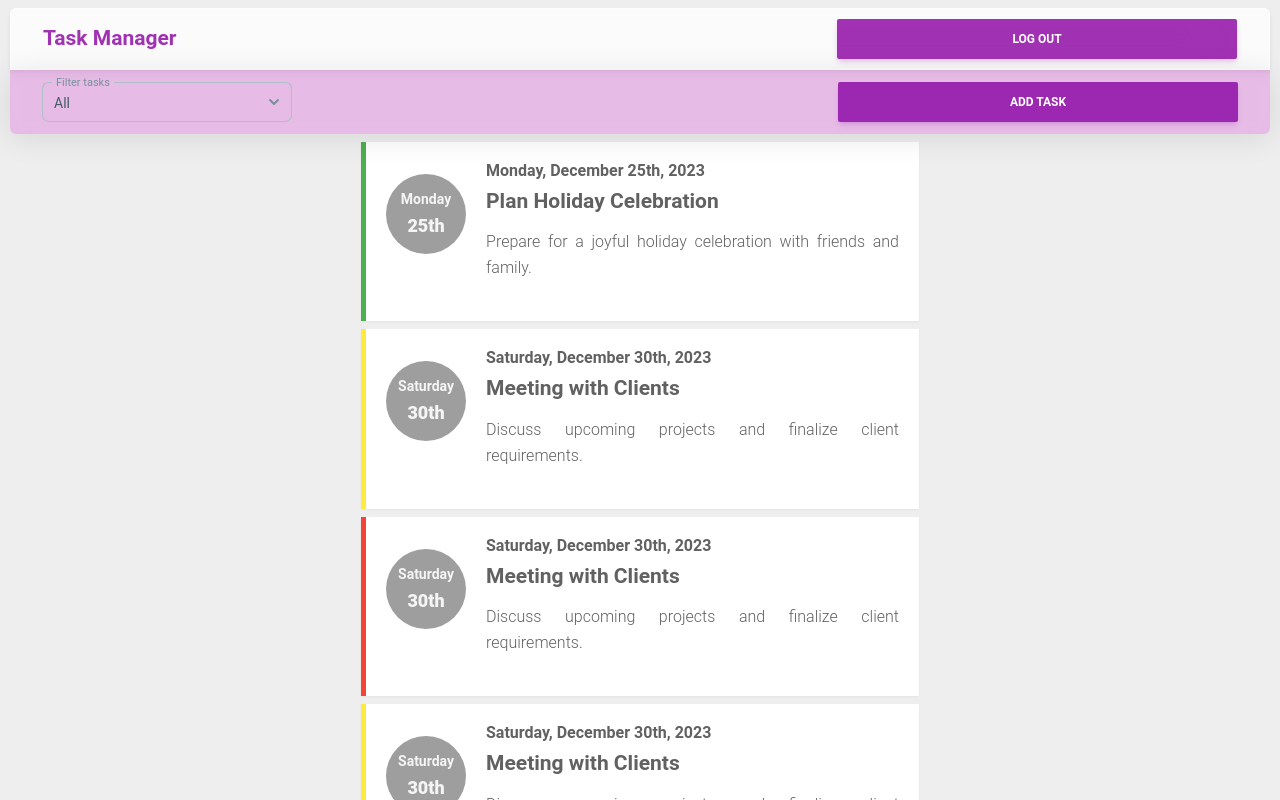
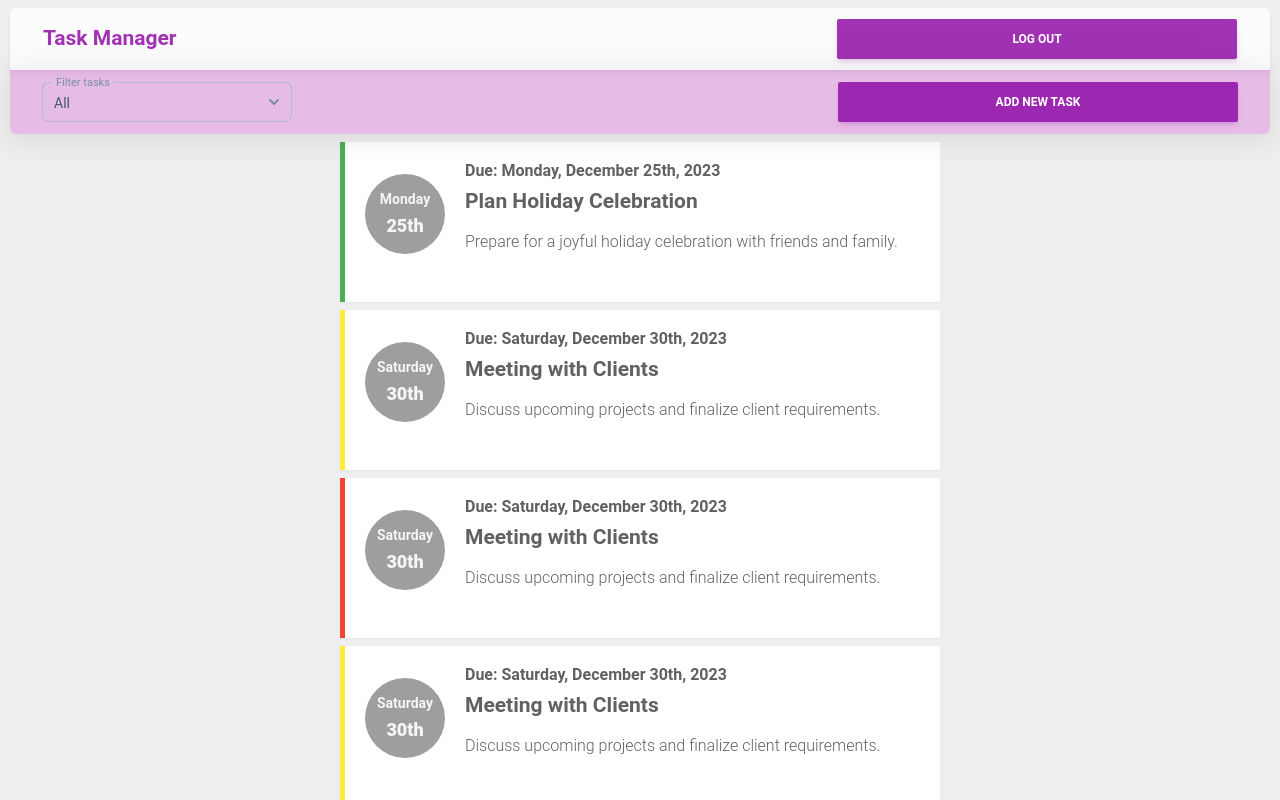
Before and after one commit to JaafarMortada/task-manager, a React (Vite) app in the folder frontend/: page /tasks in a window 1280 px wide. Shown: the top 800 px of the page. Built offline with nearby package versions, Linux system fonts and the light colour scheme.

Commit message:
frontend <> adding add new task dialog

```diff
--- a/frontend/src/components/cards/TaskCard.tsx
+++ b/frontend/src/components/cards/TaskCard.tsx
@@ -15,7 +15,7 @@ const TaskCard: React.FC<TaskCardProps> = ({ task }) => {
         <Card
         placeholder={undefined}
             color="white"
-            className={` max-w-[calc(100%-20px)]  py-4 z-[1] px-5 rounded-none shadow-sm flex flex-row border-l-[5px] border-${color}-500 `}
+            className={`max-w-[600px] min-w-[600px] py-4 z-[1] px-5 rounded-none shadow-sm flex flex-row border-l-[5px] border-${color}-500 `}
         >
             <CardHeader
             placeholder={undefined}
@@ -25,7 +25,6 @@ const TaskCard: React.FC<TaskCardProps> = ({ task }) => {
                 className="mx-0 z-[0] flex gap-4 items-start  min-w-[100px] pb-8 "
             >
                 <div className="flex min-w-max bg-gray-500 flex-col  gap-0.5 rounded-full h-20 w-20 items-center justify-center">
-
                     <div className="flex items-center justify-between">
                         <Typography variant="h5" className={`text-gray-100 text-[14px]`} placeholder={undefined}>
                             {date.format('dddd')}
@@ -41,14 +40,14 @@ const TaskCard: React.FC<TaskCardProps> = ({ task }) => {
 
                     <div className={`flex items-center justify-between `}>
                         <Typography variant="h6" className="text-[--gray]" placeholder={undefined}>
-                            {date.format('dddd, MMMM Do, YYYY')}
+                            Due: {date.format('dddd, MMMM Do, YYYY')}
                         </Typography>
 
                     </div>
                     <Typography className=" text-left font-bold text-[21px]" placeholder={undefined}>{task.title}</Typography>
                 </div>
                 <Typography className={` text-justify`} placeholder={undefined}>
-                    {task.notes}
+                    {task.description}
                 </Typography>
             </CardBody>
         </Card>
--- /dev/null
+++ b/frontend/src/components/dialogs/AddNewTask.tsx
@@ -0,0 +1,92 @@
+import { Dialog, DialogBody, DialogFooter, DialogHeader, Typography } from "@material-tailwind/react"
+import { CustomButton, CustomInput } from "../ui"
+import { useState } from "react"
+import CustomTextArea from "../ui/CustomTextArea"
+
+interface AddNewTaskProps {
+    handleNewTask: (newTask: any) => void;
+}
+
+const AddNewTask: React.FC<AddNewTaskProps> = ({ handleNewTask }) => {
+
+    const [open, setOpen] = useState(false);
+    const handleOpen = () => setOpen(!open)
+    const [data, setData] = useState({
+        title: '',
+        date: '',
+        description: '',
+    })
+    const [error, setError] = useState(false)
+
+    const [adding, setAdding] = useState(false)
+
+    // const handleError = () => {
+    //     setAdding(false)
+    //     setError(true)
+    //     setTimeout(() => {
+    //         setError(false);
+    //     }, 3000)
+    // }
+
+    const handleAddTask = async () => {
+        // const res: TaskItem = await addTask(data)
+        // if (res.title) {
+            // setAdding(false)
+            handleNewTask(data);
+            setOpen(false)
+        // } else {
+            // handleError()
+        // }
+    }
+
+    return (
+        <>
+            <CustomButton label="Add New Task" classes='' onClick={handleOpen} containerClassNames="w-[220px]" />
+            <Dialog size={"md"} open={open} handler={handleOpen}
+                className=""
+                placeholder={undefined}
+            >
+                <DialogHeader
+                    className={`flex w-full justify-center items-center`} placeholder={undefined}
+                >
+                    <Typography
+                        className={`mt-1 w-full flex items-center justify-center gap-1  font-normal`} placeholder={undefined}
+                        variant="h2"
+                    >
+                        Add New Task
+                    </Typography>
+                </DialogHeader>
+                <DialogBody className={`py-5 max-h-[450px] overflow-auto flex flex-col items-center gap-5`} placeholder={undefined}>
+                    <div className="w-[400px]">
+                        <CustomInput
+                            label="Task Title"
+                            onChange={(e) => setData({ ...data, title: e.target.value })}
+                        />
+                    </div>
+                    <div className="w-[400px]">
+                        <CustomInput
+                            label="Due Data"
+                            onChange={(e) => setData({ ...data, date: e.target.value })} type="date"
+                        />
+                    </div>
+                    <div className="w-[400px]">
+                        <CustomTextArea
+                            label="Description"
+                            onChange={(e) => setData({ ...data, description: e.target.value })}
+                        />
+                    </div>
+                </DialogBody>
+                <DialogFooter className="flex justify-center" placeholder={undefined}>
+                    <CustomButton
+                        label="Add Task"
+                        classes={`w-[400px] ${error && 'bg-red-500'}`}
+                        loading={adding}
+                    onClick={handleAddTask}
+                    />
+                </DialogFooter>
+            </Dialog>
+        </>
+    )
+}
+
+export default AddNewTask
--- a/frontend/src/pages/TasksPage.tsx
+++ b/frontend/src/pages/TasksPage.tsx
@@ -2,28 +2,28 @@ import { StickyNavbar } from "../components/ui/Navbar"
 import TaskCard from "../components/cards/TaskCard"
 import CustomSelect from "../components/ui/CustomSelect";
 import { useState } from "react";
-import CustomButton from "../components/ui/CustomButton";
+import AddNewTask from "../components/dialogs/AddNewTask";
 
 const dummyData = [
     {
         id: 1,
         date: '2023-12-25T12:00:00Z',
         title: 'Plan Holiday Celebration',
-        notes: 'Prepare for a joyful holiday celebration with friends and family.',
+        description: 'Prepare for a joyful holiday celebration with friends and family.',
         stage: 100,
     },
     {
         id: 2,
         date: '2023-12-30T10:30:00Z',
         title: 'Meeting with Clients',
-        notes: 'Discuss upcoming projects and finalize client requirements.',
+        description: 'Discuss upcoming projects and finalize client requirements.',
         stage: 50,
     },
     {
         id: 3,
         date: '2023-12-30T10:30:00Z',
         title: 'Meeting with Clients',
-        notes: 'Discuss upcoming projects and finalize client requirements.',
+        description: 'Discuss upcoming projects and finalize client requirements.',
         stage: 0,
 
     },
@@ -31,7 +31,7 @@ const dummyData = [
         id: 4,
         date: '2023-12-30T10:30:00Z',
         title: 'Meeting with Clients',
-        notes: 'Discuss upcoming projects and finalize client requirements.',
+        description: 'Discuss upcoming projects and finalize client requirements.',
         stage: 50,
 
     },
@@ -39,7 +39,7 @@ const dummyData = [
         id: 5,
         date: '2023-12-30T10:30:00Z',
         title: 'Meeting with Clients',
-        notes: 'Discuss upcoming projects and finalize client requirements.',
+        description: 'Discuss upcoming projects and finalize client requirements.',
         stage: 50,
 
     },
@@ -47,7 +47,7 @@ const dummyData = [
         id: 6,
         date: '2023-12-30T10:30:00Z',
         title: 'Meeting with Clients',
-        notes: 'Discuss upcoming projects and finalize client requirements.',
+        description: 'Discuss upcoming projects and finalize client requirements.',
         stage: 100,
 
     },
@@ -55,7 +55,7 @@ const dummyData = [
         id: 7,
         date: '2023-12-30T10:30:00Z',
         title: 'Meeting with Clients',
-        notes: 'Discuss upcoming projects and finalize client requirements.',
+        description: 'Discuss upcoming projects and finalize client requirements.',
         stage: 0,
 
     },
@@ -63,7 +63,7 @@ const dummyData = [
         id: 8,
         date: '2023-12-30T10:30:00Z',
         title: 'Meeting with Clients',
-        notes: 'Discuss upcoming projects and finalize client requirements.',
+        description: 'Discuss upcoming projects and finalize client requirements.',
         stage: 50,
 
     },
@@ -71,7 +71,7 @@ const dummyData = [
         id: 9,
         date: '2023-12-30T10:30:00Z',
         title: 'Meeting with Clients',
-        notes: 'Discuss upcoming projects and finalize client requirements.',
+        description: 'Discuss upcoming projects and finalize client requirements.',
         stage: 100,
 
     },
@@ -114,7 +114,7 @@ const TasksPage = () => {
                     value={"all"}
                     classNames=" w-[250px] z-[999]"
                 />
-                <CustomButton label="Add Task" containerClassNames="w-[220px]"/>
+                <AddNewTask handleNewTask={(task) => setTasks([task, ...tasks])} />
             </div>
             <div className="flex flex-col z-[2] gap-2 mt-2 items-center mb-5">
                 {tasks.map((task) => (
```
